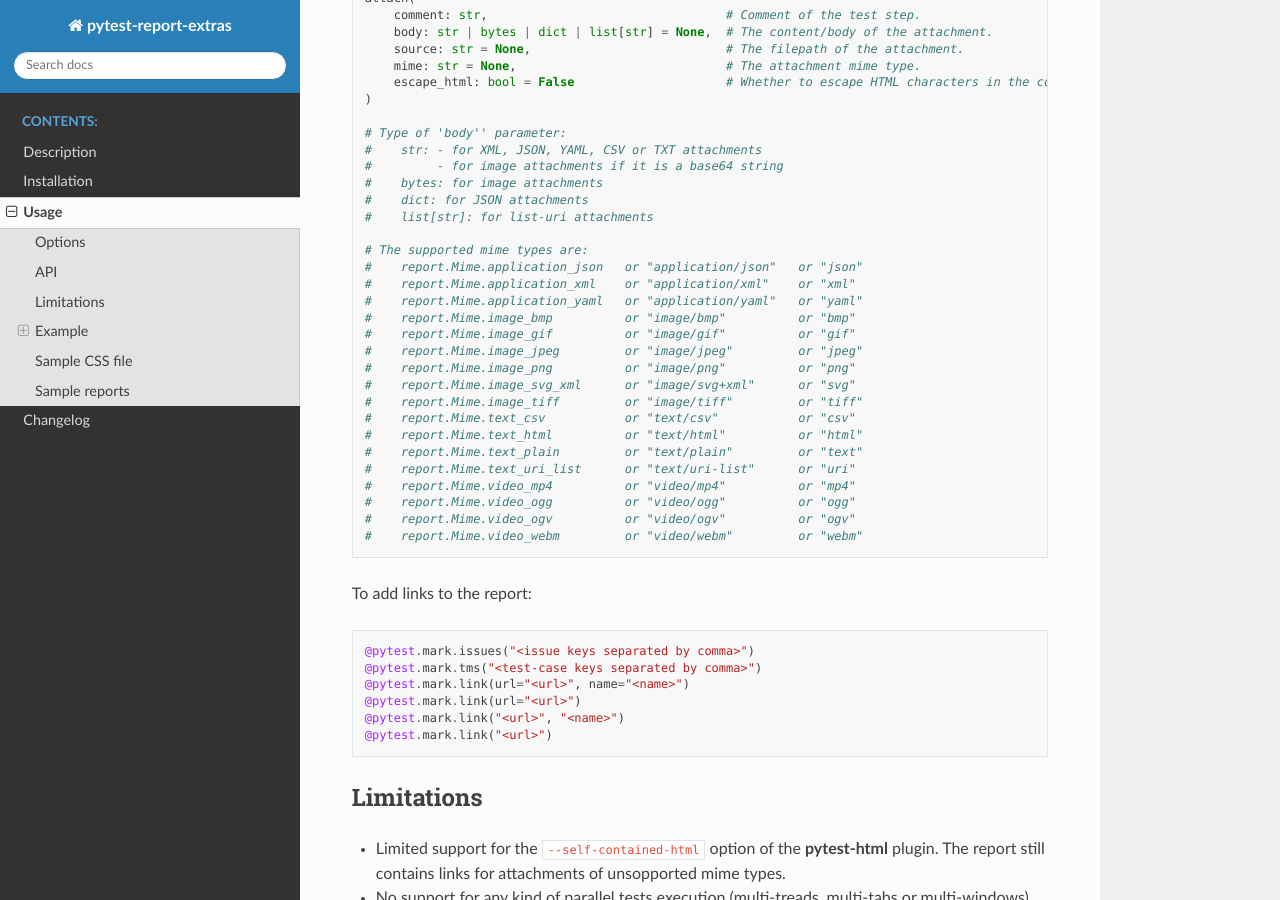
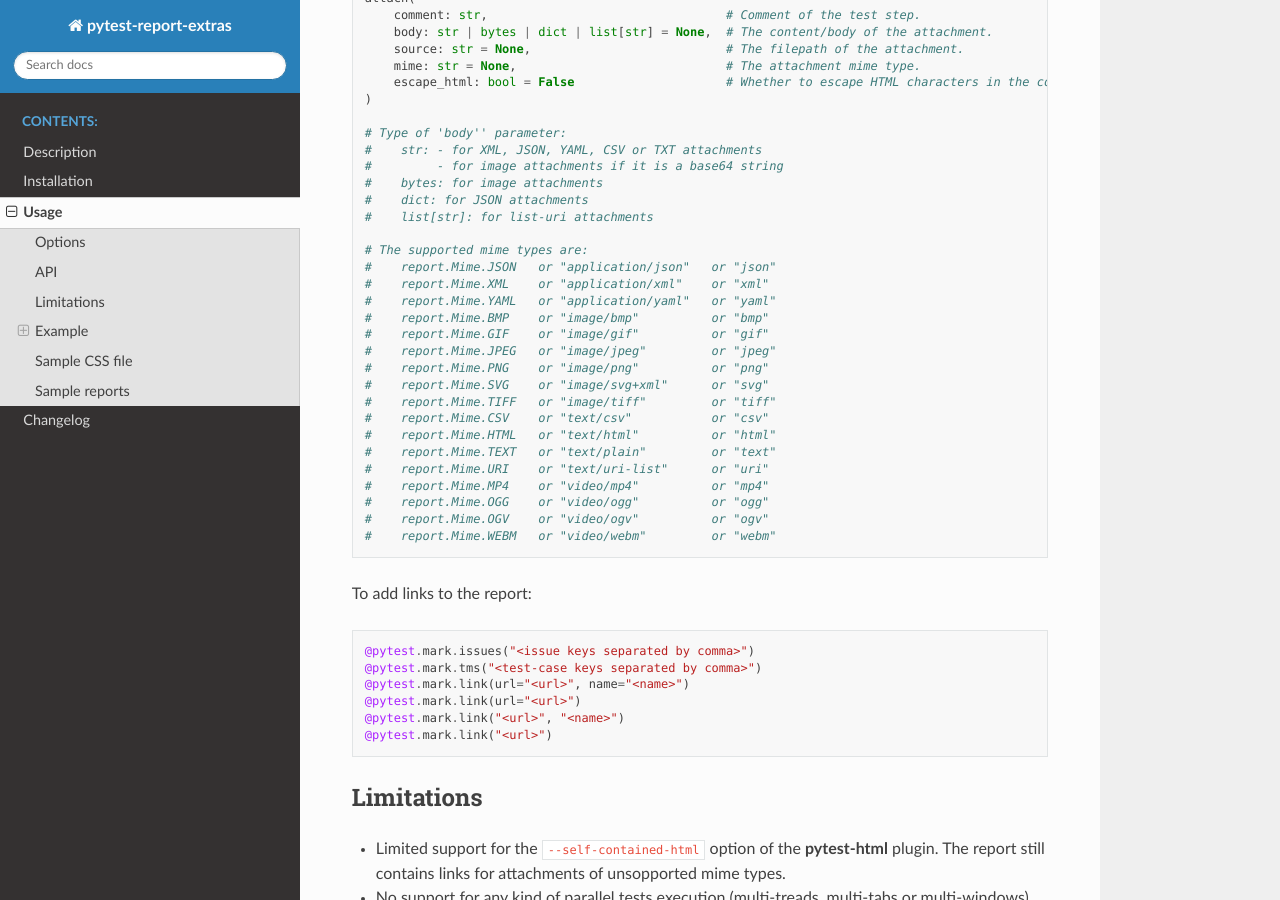
Before and after one commit to harmin-parra/pytest-report-extras, a Sphinx documentation site: the page built from docs/user_guide.rst, in a window 1280 px wide and 900 px high, scrolled down 1949 px. Built offline with Sphinx 7.4.7 and the Read the Docs theme 3.1.0, drawn with Linux system fonts in a browser that asks for light colours.

Commit message:
New short mime-types

```diff
--- a/docs/changelog.rst
+++ b/docs/changelog.rst
@@ -10,6 +10,7 @@ Changelog
 
 * Support for attachments of mime type: ``image/svg+xml``, ``video/mp4``, ``video/ogg``, ``video/ogv`` and ``video/webm``
 * Mime types of attachments can also be set with file extensions.
+* Introduction of new ``Report.Mime`` shorter attributes for mime types. The long old ones will be deprecated in the next major release.
 
 **Improvement**
 
@@ -35,7 +36,7 @@ Changelog
 
 **Changes**
 
-* The ``report.link`` method is going to be deprecated.
+* The ``report.link`` method will be deprecated in the next major release.
 * The ``report.step`` deprecated method has been removed.
 
 
--- a/docs/user_guide.rst
+++ b/docs/user_guide.rst
@@ -104,23 +104,23 @@ To add a step with attachment:
   #    list[str]: for list-uri attachments
 
   # The supported mime types are:
-  #    report.Mime.application_json   or "application/json"   or "json"
-  #    report.Mime.application_xml    or "application/xml"    or "xml"
-  #    report.Mime.application_yaml   or "application/yaml"   or "yaml"
-  #    report.Mime.image_bmp          or "image/bmp"          or "bmp"
-  #    report.Mime.image_gif          or "image/gif"          or "gif"
-  #    report.Mime.image_jpeg         or "image/jpeg"         or "jpeg"
-  #    report.Mime.image_png          or "image/png"          or "png"
-  #    report.Mime.image_svg_xml      or "image/svg+xml"      or "svg"
-  #    report.Mime.image_tiff         or "image/tiff"         or "tiff"
-  #    report.Mime.text_csv           or "text/csv"           or "csv"
-  #    report.Mime.text_html          or "text/html"          or "html"
-  #    report.Mime.text_plain         or "text/plain"         or "text"
-  #    report.Mime.text_uri_list      or "text/uri-list"      or "uri"
-  #    report.Mime.video_mp4          or "video/mp4"          or "mp4"
-  #    report.Mime.video_ogg          or "video/ogg"          or "ogg"
-  #    report.Mime.video_ogv          or "video/ogv"          or "ogv"
-  #    report.Mime.video_webm         or "video/webm"         or "webm"
+  #    report.Mime.JSON   or "application/json"   or "json"
+  #    report.Mime.XML    or "application/xml"    or "xml"
+  #    report.Mime.YAML   or "application/yaml"   or "yaml"
+  #    report.Mime.BMP    or "image/bmp"          or "bmp"
+  #    report.Mime.GIF    or "image/gif"          or "gif"
+  #    report.Mime.JPEG   or "image/jpeg"         or "jpeg"
+  #    report.Mime.PNG    or "image/png"          or "png"
+  #    report.Mime.SVG    or "image/svg+xml"      or "svg"
+  #    report.Mime.TIFF   or "image/tiff"         or "tiff"
+  #    report.Mime.CSV    or "text/csv"           or "csv"
+  #    report.Mime.HTML   or "text/html"          or "html"
+  #    report.Mime.TEXT   or "text/plain"         or "text"
+  #    report.Mime.URI    or "text/uri-list"      or "uri"
+  #    report.Mime.MP4    or "video/mp4"          or "mp4"
+  #    report.Mime.OGG    or "video/ogg"          or "ogg"
+  #    report.Mime.OGV    or "video/ogv"          or "ogv"
+  #    report.Mime.WEBM   or "video/webm"         or "webm"
 
 
 To add links to the report:
@@ -246,7 +246,7 @@ Sample code
       report.attach(
           "This is a XML document:",
           body="<root><child>text</child></root>",
-          mime=report.Mime.application_xml
+          mime=report.Mime.XML
       )
 
       report.attach(
```
Also changed, not shown: 2 other files.
